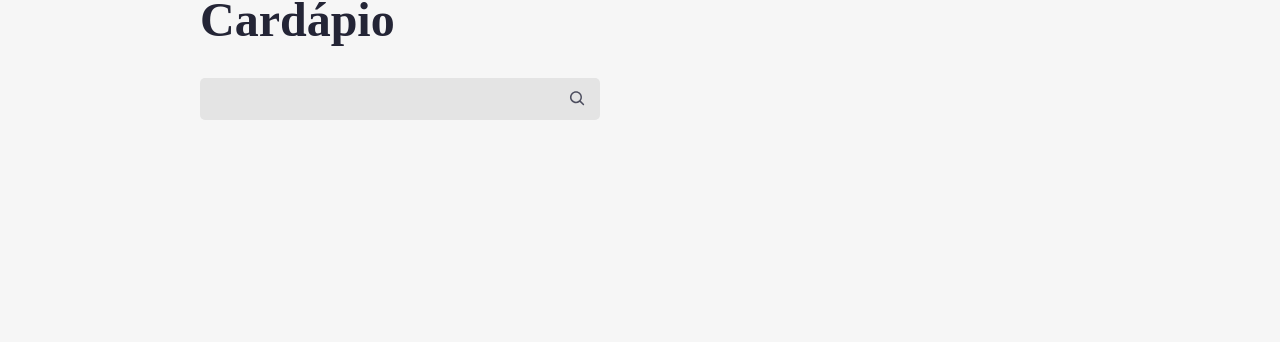
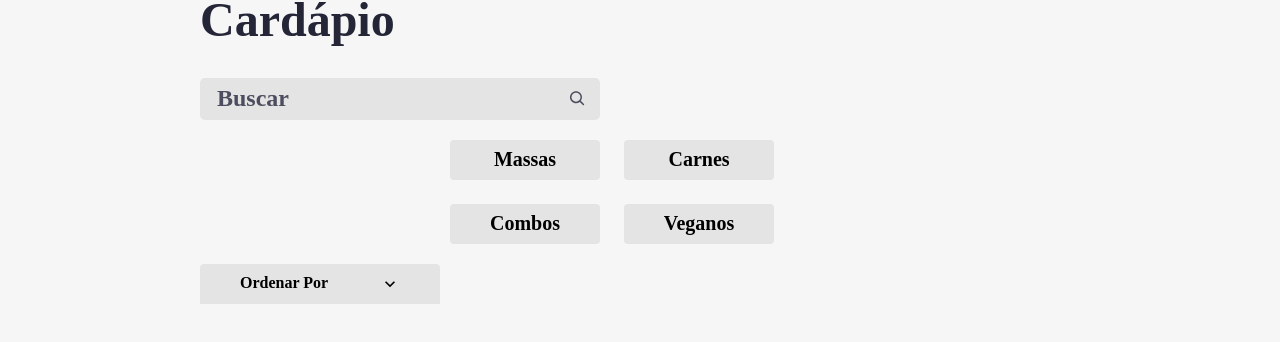
Before and after one commit to viniciustetsuko/Aluroni, a React (Create React App) app: page / in a window 1280 px wide. Shown: the part 514-856 px from the top of the page. Before the commit the page ends 800 px from the top, so only its background shows below. Built offline with nearby package versions, Linux system fonts and the light colour scheme; a web font is replaced by a local one.

Commit message:
Ordenador

```diff
--- a/package.json
+++ b/package.json
@@ -10,6 +10,8 @@
     "@types/node": "^16.18.11",
     "@types/react": "^18.0.27",
     "@types/react-dom": "^18.0.10",
+    "classname": "^0.0.0",
+    "classnames": "^2.3.2",
     "normalize.css": "^8.0.1",
     "react": "^18.2.0",
     "react-dom": "^18.2.0",
--- a/public/index.html
+++ b/public/index.html
@@ -2,17 +2,13 @@
 <html lang="pt-br">
   <head>
     <meta charset="utf-8" />
-    <link rel="icon" href="%PUBLIC_URL%/favicon.ico" />
+    <link rel="icon" href="%PUBLIC_URL%/favicon.svg" />
     <meta name="viewport" content="width=device-width, initial-scale=1" />
     <meta name="theme-color" content="#000000" />
     <meta
       name="description"
       content="Web site created using create-react-app"
     />
-    <link rel="apple-touch-icon" href="%PUBLIC_URL%/logo192.png" />
-
-    <link rel="manifest" href="%PUBLIC_URL%/manifest.json" />
-
     <title>Aluroni</title>
   </head>
   <body>
--- a/src/Pages/Cardapio/Buscador/index.tsx
+++ b/src/Pages/Cardapio/Buscador/index.tsx
@@ -13,7 +13,7 @@
             <input
                 value={busca}
                 onChange={(evento) => setBusca(evento.target.value)}
-                type="text"
+                placeholder="Buscar"
             />
             <CgSearch size={20} color="#4c4d5e"/>
         </div>
--- a/src/Pages/Cardapio/Cardapio.module.scss
+++ b/src/Pages/Cardapio/Cardapio.module.scss
@@ -1,4 +1,4 @@
-@import 'Styles/_variaveis.scss';
+@import "Styles/variaveis";
 @import "Styles/breakpoint";
 
 .menu {
@@ -55,4 +55,12 @@
     font-size: 3rem;
     margin-bottom: 30px;
   }
+  &__filtros {
+    align-items: center;
+    display: flex;
+    flex-wrap: wrap;
+    justify-content: space-between;
+    margin-bottom: 30px;
+    width: 100%;
+  }
 }
--- /dev/null
+++ b/src/Pages/Cardapio/Filtros/Filtros.module.scss
@@ -0,0 +1,27 @@
+@import "Styles/variaveis";
+
+.filtros {
+  display: flex;
+  gap: 24px;
+  flex-wrap: wrap;
+  margin: 20px $padding-horizontal;
+  &__filtro {
+    align-items: center;
+    background-color: $grey;
+    border: none;
+    border-radius: 4px;
+    display: flex;
+    font-size: 1.25rem;
+    font-weight: bold;
+    height: 40px;
+    justify-content: center;
+    width: 150px;
+    &--ativo {
+      background-color: $blue;
+      color: white;
+    }
+    &:hover {
+      cursor: pointer;
+    }
+  }
+}
--- /dev/null
+++ b/src/Pages/Cardapio/Filtros/filtros.json
@@ -0,0 +1,18 @@
+[
+    {
+      "label": "Massas",
+      "id": 1
+    },
+    {
+      "label": "Carnes",
+      "id": 2
+    },
+    {
+      "label": "Combos",
+      "id": 3
+    },
+    {
+      "label": "Veganos",
+      "id": 4
+    }
+  ]
--- /dev/null
+++ b/src/Pages/Cardapio/Filtros/index.tsx
@@ -0,0 +1,30 @@
+import React from 'react';
+import filtros from './filtros.json'
+import styles from './Filtros.module.scss'
+import classNames from 'classnames'
+
+type IOpcao = typeof filtros[0];
+
+interface props {
+    filtro: number | null,
+    setFiltro: React.Dispatch<React.SetStateAction<number | null>>
+}
+
+export default function Filtros({filtro, setFiltro} : props) {
+    function selecionarFiltro(opcao:IOpcao) {
+        if (filtro === opcao.id) return setFiltro(null)
+        return setFiltro(opcao.id);
+    }
+    return(
+        <div className={styles.filtros}>
+           {filtros.map((opcao) => (
+            <button className={classNames({
+                [styles.filtros__filtro] : true,
+                [styles['filtros__filtro--ativo']] : filtro === opcao.id
+            })} key={opcao.id} onClick={() => selecionarFiltro(opcao)}>
+                {opcao.label}
+            </button>
+           ))}
+        </div>
+    )
+}
--- /dev/null
+++ b/src/Pages/Cardapio/Ordenador/Ordenador.module.scss
@@ -0,0 +1,49 @@
+@import "Styles/variaveis";
+
+.ordenador {
+  align-items: center;
+  background-color: $grey;
+  border: none;
+  border-top-left-radius: 4px;
+  border-top-right-radius: 4px;
+  display: flex;
+  font-size: 1rem;
+  font-weight: bold;
+  height: 40px;
+  justify-content: space-between;
+  min-width: 240px;
+  padding: 0 40px;
+  position: relative;
+  &--ativo {
+    background-color: $blue;
+    color: white;
+  }
+  &__options {
+    display: none;
+    position: absolute;
+    left: 0;
+    flex-direction: column;
+    top: 100%;
+    width: 100%;
+    &--ativo {
+      display: flex;
+    }
+  }
+  &__option {
+    align-items: center;
+    background-color: $grey;
+    border-top: 2px solid $light-grey;
+    box-sizing: border-box;
+    color: $black;
+    display: flex;
+    height: 40px;
+    justify-content: center;
+    width: inherit;
+    &:hover,
+    &--ativo {
+      background-color: $blue;
+      cursor: pointer;
+      color: white;
+    }
+  }
+}
--- /dev/null
+++ b/src/Pages/Cardapio/Ordenador/index.tsx
@@ -0,0 +1,41 @@
+import styles from "./Ordenador.module.scss";
+import opcoes from "./opcoes.json";
+import React, { useState } from "react";
+import classNames from "classnames";
+import { MdKeyboardArrowUp, MdKeyboardArrowDown } from 'react-icons/md';
+
+interface Props {
+  ordenador: string,
+  setOrdenador: React.Dispatch<React.SetStateAction<string>>
+}
+
+export default function Ordenador({
+  ordenador,
+  setOrdenador
+}: Props) {
+  const [aberto, setAberto] = useState(false);
+  const nomeOrdenador = ordenador && opcoes.find(opcao => opcao.value === ordenador)?.nome;
+  return (
+    <button
+      className={classNames({
+        [styles.ordenador]: true,
+        [styles["ordenador--ativo"]]: ordenador !== ""
+      })}
+      onClick={() => setAberto(!aberto)}
+      onBlur={() => setAberto(false)}
+    >
+      <span>{nomeOrdenador || "Ordenar Por"}</span>
+      {aberto ? <MdKeyboardArrowUp size={20} /> : <MdKeyboardArrowDown size={20} /> }
+      <div className={classNames({
+        [styles.ordenador__options]: true,
+        [styles['ordenador__options--ativo']]: aberto
+      })}>
+        {opcoes.map(opcao => (
+          <div className={styles.ordenador__option} key={opcao.value} onClick={() => setOrdenador(opcao.value)}>
+            {opcao.nome}
+          </div>
+        ))}
+      </div>
+    </button>
+  )
+}
--- /dev/null
+++ b/src/Pages/Cardapio/Ordenador/opcoes.json
@@ -0,0 +1,18 @@
+[
+    {
+      "nome": "",
+      "value": ""
+    },
+    {
+      "nome": "Porção",
+      "value": "porcao"
+    },
+    {
+      "nome": "Qtd. pessoas",
+      "value": "qtd_pessoas"
+    },
+    {
+      "nome": "Preço",
+      "value": "preco"
+    }
+  ]
--- a/src/Pages/Cardapio/index.tsx
+++ b/src/Pages/Cardapio/index.tsx
@@ -2,9 +2,13 @@
 import {ReactComponent as Logo} from 'Assets/logo.svg'
 import Buscador from './Buscador'
 import { useState } from 'react'
+import Filtros from './Filtros'
+import Ordenador from './Ordenador'
 
 export default function Cardapio() {
     const [busca, setBusca] = useState("")
+    const [filtro, setFiltro] = useState<number | null>(null)
+    const [ordenador, setOrdenador] = useState("")
     return (
         <main>
             <nav className={styles.menu}>
@@ -16,7 +20,13 @@
             <section className={styles.cardapio}>
                 <h3 className={styles.cardapio__titulo}>Cardápio</h3>
                 <Buscador busca={busca} setBusca={setBusca}/>
+
+                <div className={styles.cardapio__filtros}>
+                    <Filtros  filtro={filtro} setFiltro={setFiltro}/>
+                    <Ordenador ordenador={ordenador} setOrdenador={setOrdenador} />
+                </div>
             </section>
+
         </main>
     )
 }
```
Also changed, not shown: public/favicon.svg (added), 1 other file (tests, documents, lock files or other folders).
